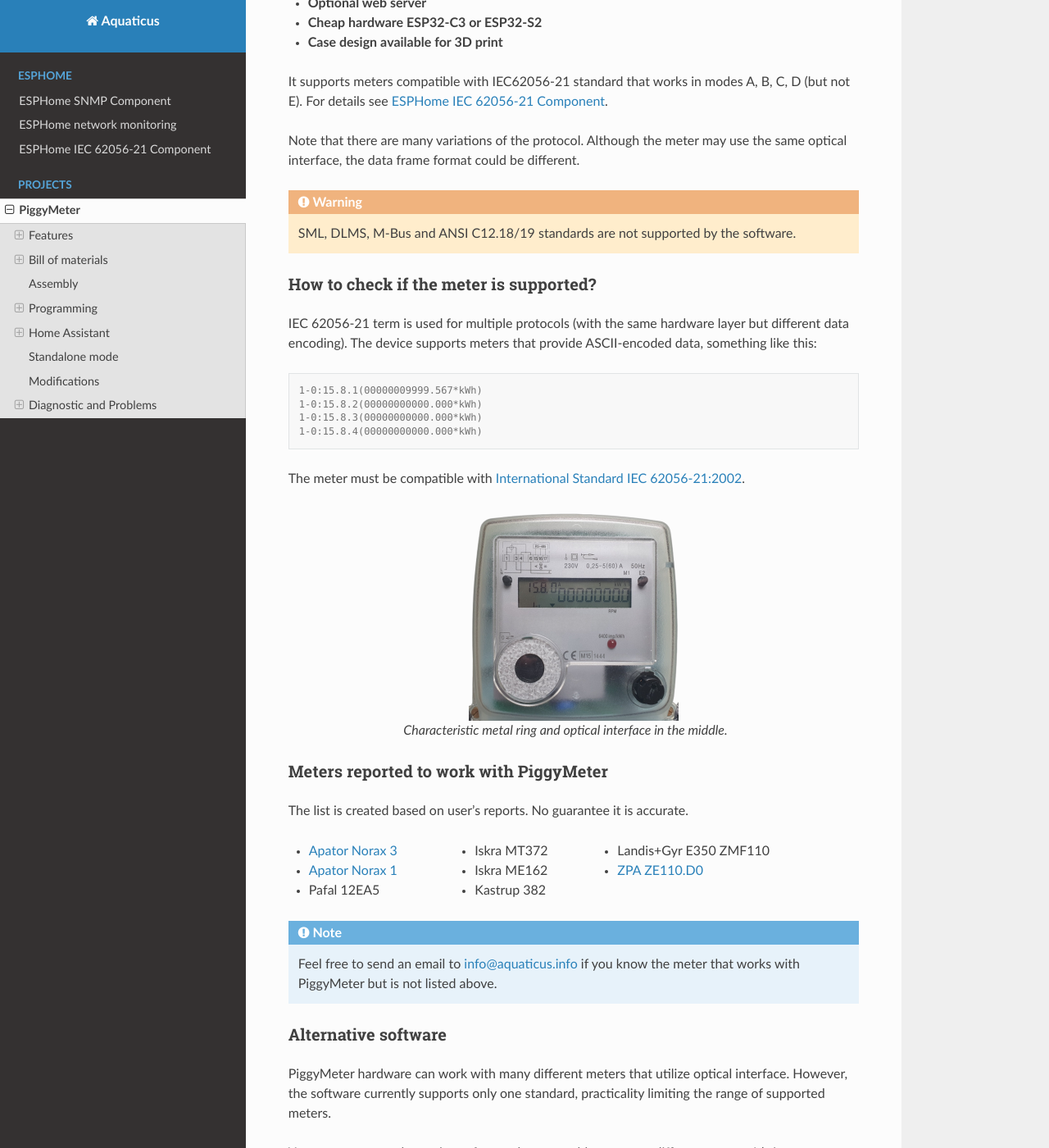
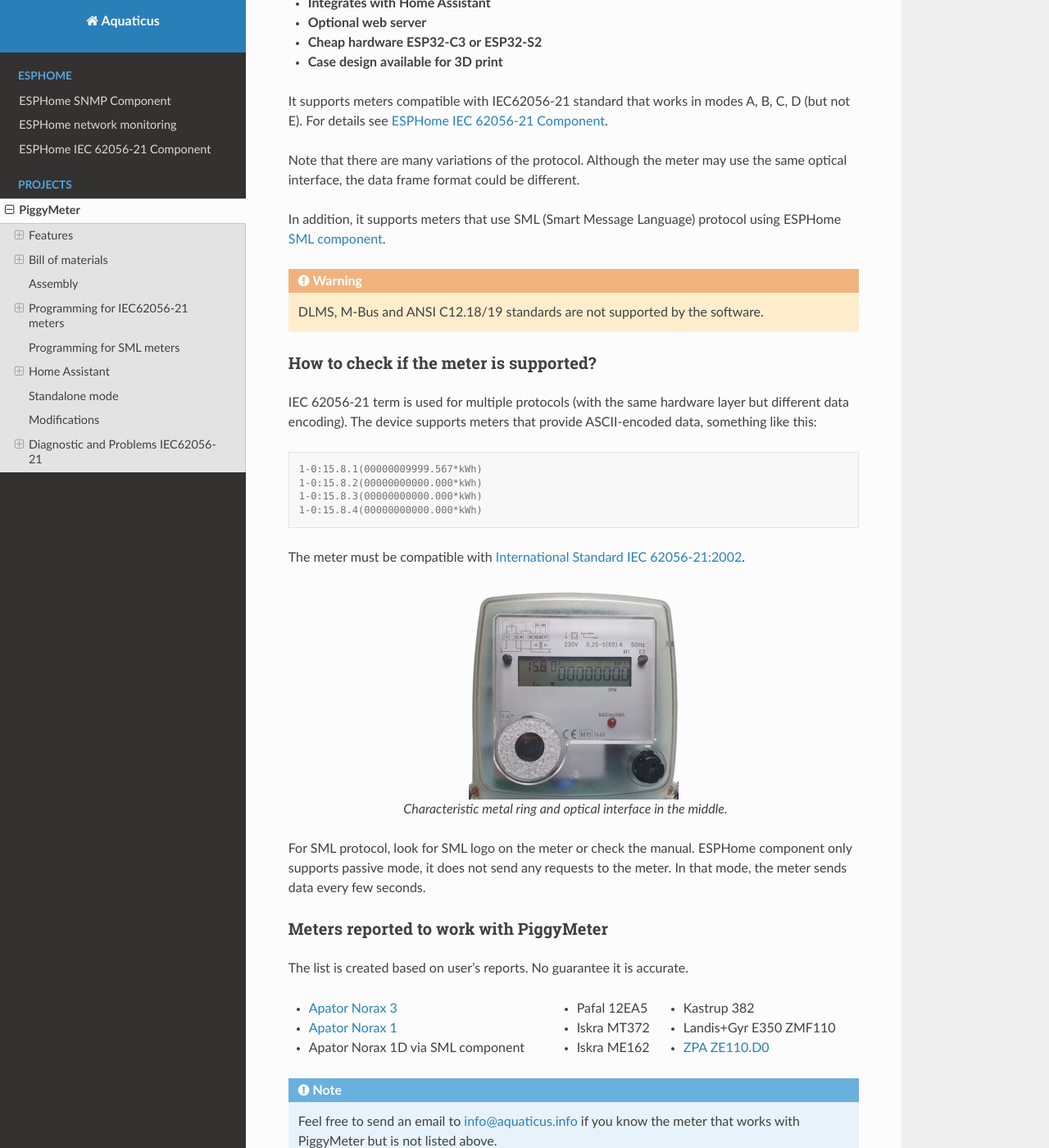
Before and after one commit to aquaticus/aquaticus.github.io, a Sphinx documentation site: the page built from doc/meter.rst, in a window 1280 px wide and 1400 px high, scrolled down 848 px. Shown: the whole window at 82% size. Built offline with Sphinx 7.4.7 and the Read the Docs theme 3.1.0, drawn with Linux system fonts in a browser that asks for light colours; some of the changed text lies outside the part shown.

Commit message:
Added SML

```diff
--- a/doc/meter.rst
+++ b/doc/meter.rst
@@ -19,6 +19,7 @@ Features
 ********
 
 * **Supports IEC62056-21 based protocols**
+* **Supports passive SML protocol using ESPHome native component**
 * **Multiple meters: energy, water, thermal, and more**
 * **Uses open source ESPHome**
 * **Wireless communication via Wi-Fi**
@@ -33,9 +34,11 @@ For details see :doc:`iec62056`.
 Note that there are many variations of the protocol. Although the meter may use the same
 optical interface, the data frame format could be different.
 
+In addition, it supports meters that use SML (Smart Message Language) protocol using ESPHome `SML component <https://esphome.io/components/sml.html>`_.
+
 .. warning::
 
-    SML, DLMS, M-Bus and ANSI C12.18/19 standards are not supported by the software.
+    DLMS, M-Bus and ANSI C12.18/19 standards are not supported by the software.
 
 How to check if the meter is supported?
 ---------------------------------------
@@ -60,6 +63,9 @@ The meter must be compatible with `International Standard IEC 62056-21:2002 <htt
 
     Characteristic metal ring and optical interface in the middle.
 
+For SML protocol, look for SML logo on the meter or check the manual. ESPHome component only supports passive mode, it does not
+send any requests to the meter. In that mode, the meter sends data every few seconds.
+
 Meters reported to work with PiggyMeter
 ----------------------------------------
 
@@ -70,12 +76,14 @@ The list is created based on user's reports. No guarantee it is accurate.
 
     * `Apator Norax 3 <https://www.apator.com/en/our-solutions/electricity/electricity-metering/electronic-meters/norax-3>`_
     * `Apator Norax 1 <https://www.apator.com/en/our-solutions/electricity/electricity-metering/electronic-meters/norax-1>`_
+    * Apator Norax 1D via SML component
     * Pafal 12EA5
     * Iskra MT372
     * Iskra ME162
     * Kastrup 382
     * Landis+Gyr E350 ZMF110
     * `ZPA <https://www.zpa.cz/en/home/>`_ `ZE110.D0 <https://www.premereni.cz/cs/dulezite-informace/montaz-elektromeru/prehled-instalovanych-elektromeru/ze110d0/>`_
+
 
 .. note::
 
@@ -91,6 +99,7 @@ You can try to use alternative software that may add support to different meters
 It's important to note that there's no assurance it will function seamlessly with PiggyMeter. For support, please reach out to the original author.
 
 * **DLMS/COSEM Esphome module** https://github.com/viric/esphome-ziv
+* **SML Esphome module** https://esphome.io/components/sml.html
 
 Bill of materials
 *****************
@@ -218,8 +227,8 @@ Arrange the components within the case in this order:
 ..  youtube:: fM2LyJJWQHA
     :align: center
 
-Programming
-***********
+Programming for IEC62056-21 meters
+**********************************
 
 Begin by installing `ESPHome <https://esphome.io/index.html>`_.
 
@@ -323,6 +332,22 @@ By default, the interface reads data from a meter every 1 minute.
     [12:21:29][D][iec62056.component:524]: Data: 1-0:15.6.0(00000006000.385*kW)(2000-01-01 20:10:01)
 
 
+Programming for SML meters
+**************************
+
+The first steps are identical to those for IEC62056-21 meters.
+
+After cloning the repository and creating the `secrets.yaml` file, use configuration files for SML meters.
+
+.. code-block:: bash
+    :caption: Build for S2 target
+
+    esphome run piggymeter-s2-sml.yaml
+
+Most likely, you will need to adjust the configuration file to match the data points transmitted by the meter.
+It is also worth to verify the baud rate and data bits of the serial port.
+
+
 Home Assistant
 **************
 
@@ -395,8 +420,10 @@ your meter, enable `DEBUG` logging for the `iec62056` component and
 analyze the log output.
 
 
-Diagnostic and Problems
-***********************
+Diagnostic and Problems IEC62056-21
+***********************************
+
+This section is only for IEC62056-21 meters (not SML).
 
 After flashing the firmware, the device will attempt to read data
 from a meter after approximately 15 seconds. If the transmission
```
